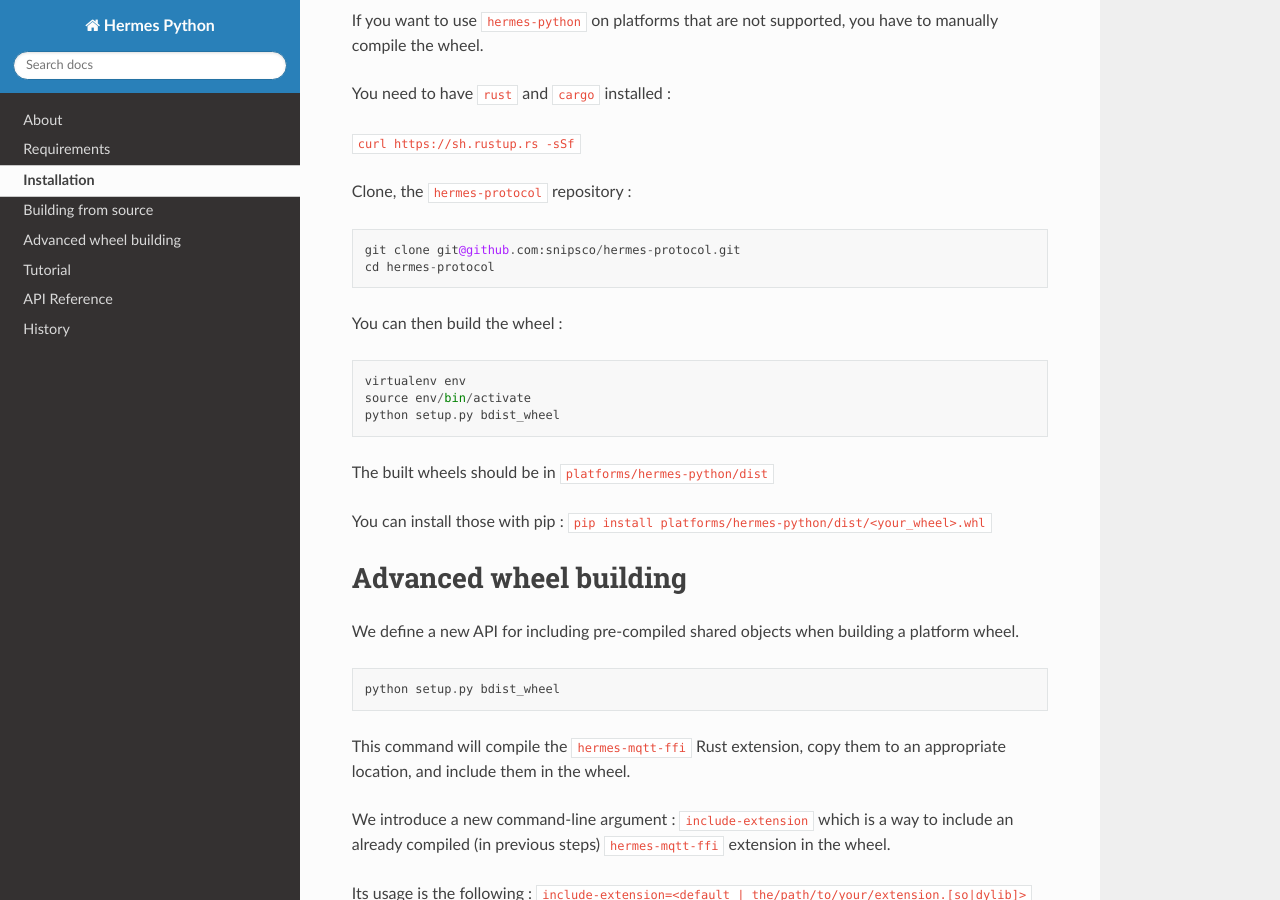
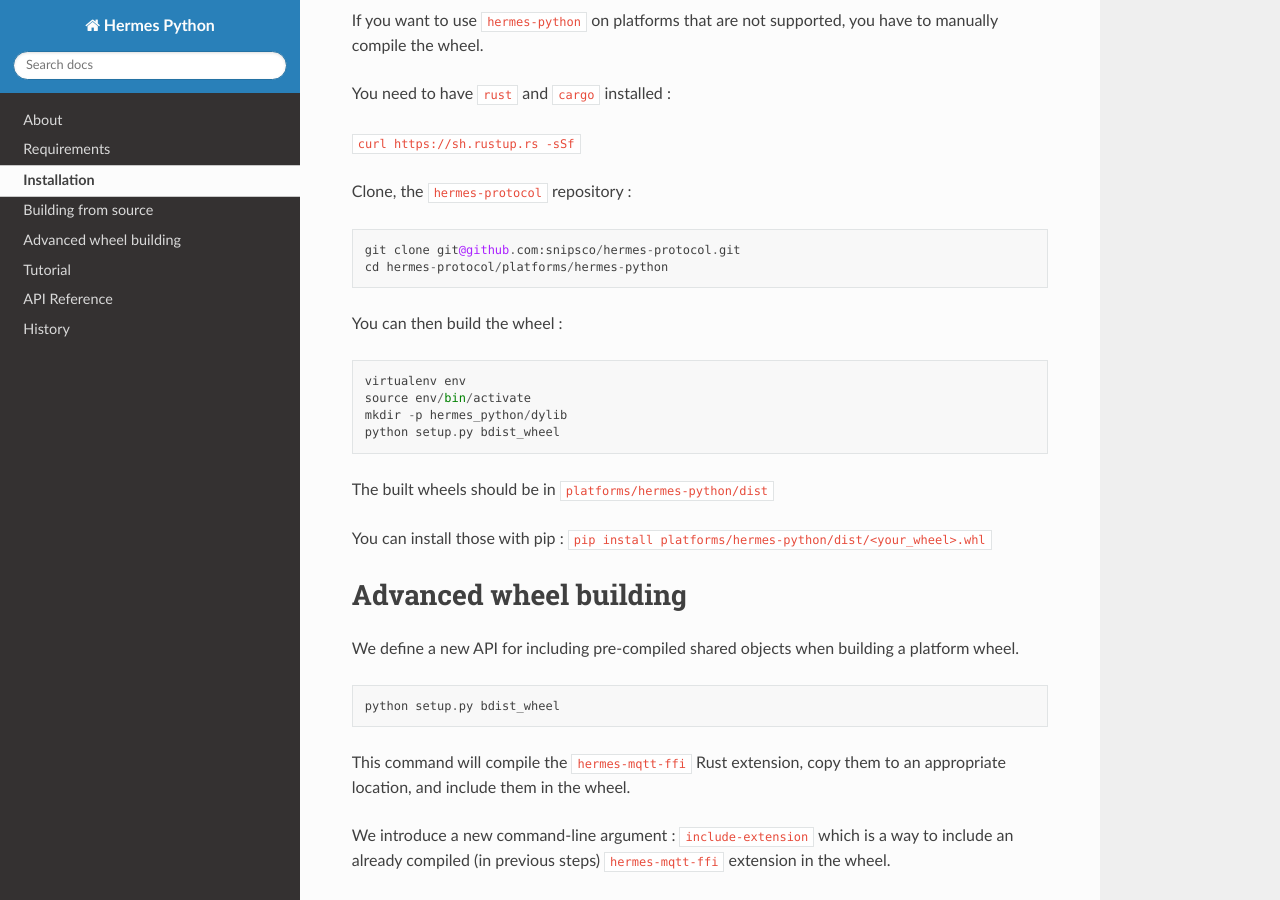
Before and after one commit to snipsco/hermes-protocol, a Sphinx documentation site: the page built from platforms/hermes-python/documentation/source/installation.rst, in a window 1280 px wide and 900 px high, scrolled down 357 px. Built offline with Sphinx 7.4.7 and the Read the Docs theme 2.0.0, drawn with Linux system fonts in a browser that asks for light colours.

Commit message:
fixing typo in the documentation

```diff
--- a/platforms/hermes-python/documentation/source/installation.rst
+++ b/platforms/hermes-python/documentation/source/installation.rst
@@ -20,12 +20,13 @@ You need to have ``rust`` and ``cargo`` installed :
 Clone, the ``hermes-protocol`` repository : ::
 
     git clone git@github.com:snipsco/hermes-protocol.git
-    cd hermes-protocol
+    cd hermes-protocol/platforms/hermes-python
 
 You can then build the wheel : ::
 
     virtualenv env
     source env/bin/activate
+    mkdir -p hermes_python/dylib
     python setup.py bdist_wheel
 
 The built wheels should be in ``platforms/hermes-python/dist``
```
